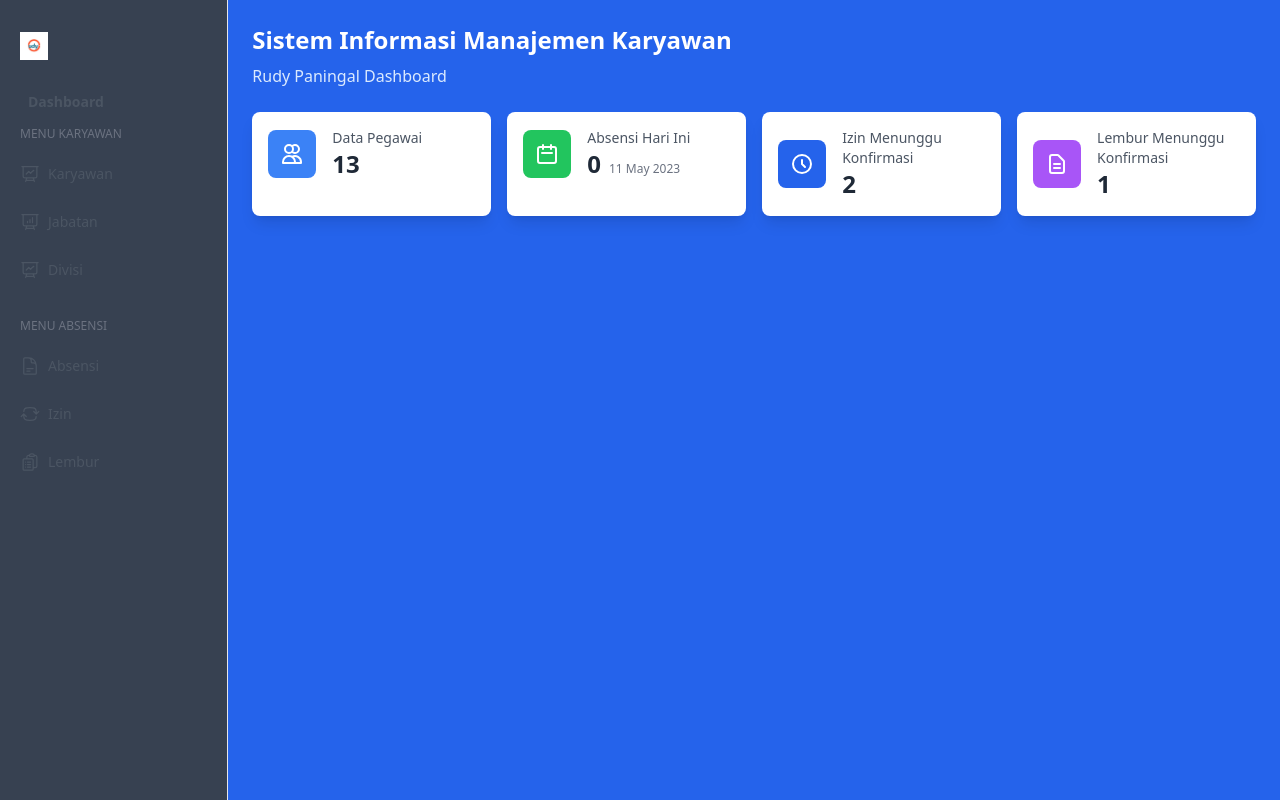
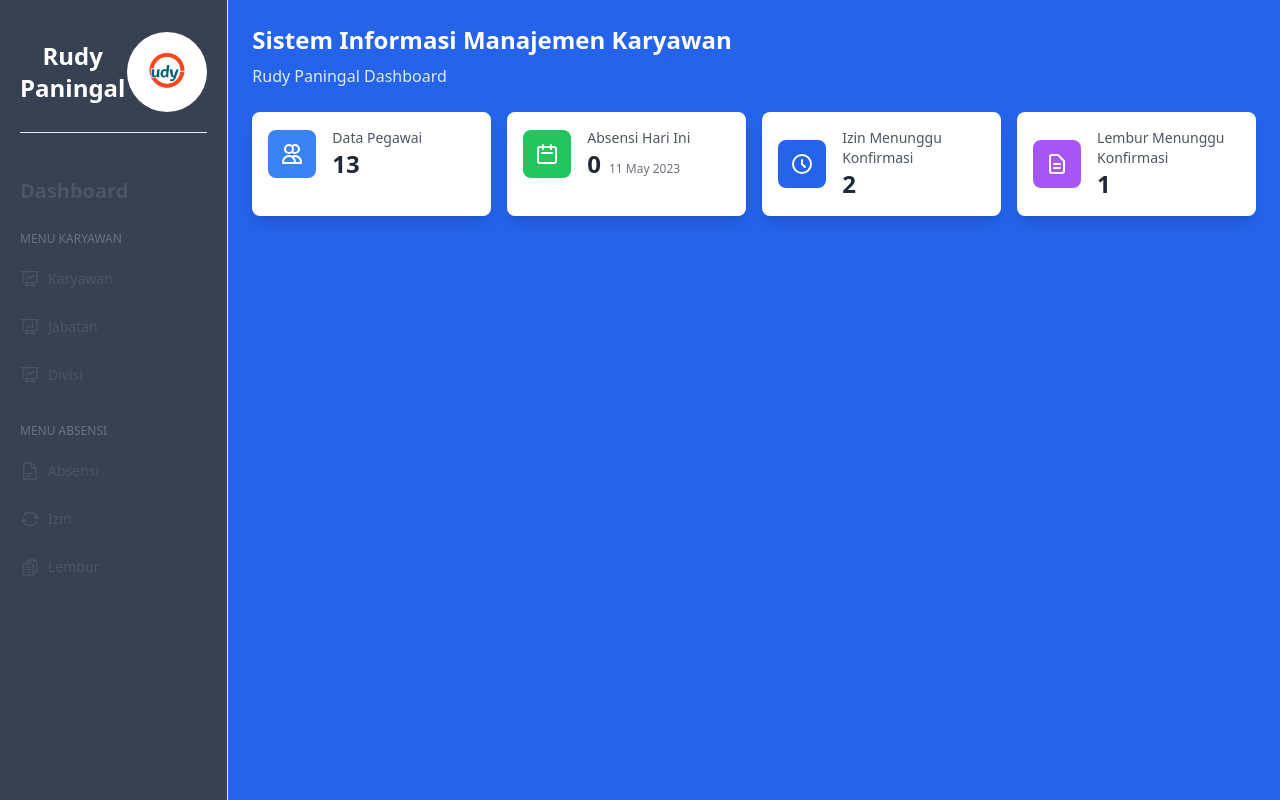
Before and after one commit to ruddypp/uts-pemweb, a website: page public/index.html in a window 1280 px wide. Drawn offline with nearby package versions, Linux system fonts and the light colour scheme.

Commit message:
maintenance

```diff
--- a/public/index.html
+++ b/public/index.html
@@ -12,15 +12,17 @@
 <div class="flex">
 
     <aside class="flex flex-col w-64 h-screen px-5 py-8 overflow-y-auto bg-gray-700 border-r rtl:border-r-0 rtl:border-l dark:bg-gray-900 dark:border-gray-700">
-        <a href="#">
-            <img class="w-auto h-7" src="./assets/img/logor.jpg" alt="">
+        <a href="#" class="flex flex-row-reverse justify-between">
+            <img class="w-20 h-20 rounded-full flex items-center" src="./assets/img/logor.jpg" alt="">
+            <h1 class="text-white text-2xl font-semibold flex flex-col items-center justify-center">Rudy<span>Paningal</span></h1>
         </a>
+        <hr class="mt-5">
         <div class="flex flex-col justify-between flex-1 mt-6">
             <nav class="-mx-3 space-y-6 ">
                 <div class="space-y-3 ">
 
                     <a class="flex items-center px-3 py-2 text-gray-600 transition-colors duration-300 transform rounded-lg dark:text-gray-200 hover:bg-gray-100 dark:hover:bg-gray-800 dark:hover:text-gray-200 hover:text-gray-700" href="../index.html">
-                        <span class="mx-2 text-sm font-bold">Dashboard</span>
+                        <span class="text-xl pt-3 pb-3 font-bold">Dashboard</span>
                     </a>
 
                     <label class="px-3 text-xs text-gray-500 uppercase dark:text-gray-400">Menu Karyawan</label>
@@ -33,7 +35,7 @@
                         <span class="mx-2 text-sm font-medium">Karyawan</span>
                     </a>
 
-                    <a class="flex items-center px-3 py-2 text-gray-600 transition-colors duration-300 transform rounded-lg dark:text-gray-200 hover:bg-gray-100 dark:hover:bg-gray-800 dark:hover:text-gray-200 hover:text-gray-700" href="../jabatan-page/index.html">
+                    <a class="flex items-center px-3 py-2 text-gray-600 transition-colors duration-300 transform rounded-lg dark:text-gray-200 hover:bg-gray-100 dark:hover:bg-gray-800 dark:hover:text-gray-200 hover:text-gray-700" href="./jabatan-page/index.html">
                         <svg xmlns="http://www.w3.org/2000/svg" fill="none" viewBox="0 0 24 24" stroke-width="1.5" stroke="currentColor" class="w-5 h-5">
                             <path stroke-linecap="round" stroke-linejoin="round" d="M3.75 3v11.25A2.25 2.25 0 006 16.5h2.25M3.75 3h-1.5m1.5 0h16.5m0 0h1.5m-1.5 0v11.25A2.25 2.25 0 0118 16.5h-2.25m-7.5 0h7.5m-7.5 0l-1 3m8.5-3l1 3m0 0l.5 1.5m-.5-1.5h-9.5m0 0l-.5 1.5M9 11.25v1.5M12 9v3.75m3-6v6" />
                         </svg>
@@ -41,7 +43,7 @@
                         <span class="mx-2 text-sm font-medium">Jabatan</span>
                     </a>
 
-                    <a class="flex items-center px-3 py-2 text-gray-600 transition-colors duration-300 transform rounded-lg dark:text-gray-200 hover:bg-gray-100 dark:hover:bg-gray-800 dark:hover:text-gray-200 hover:text-gray-700" href="../divisi-page/index.html">
+                    <a class="flex items-center px-3 py-2 text-gray-600 transition-colors duration-300 transform rounded-lg dark:text-gray-200 hover:bg-gray-100 dark:hover:bg-gray-800 dark:hover:text-gray-200 hover:text-gray-700" href="./divisi-page/index.html">
                         <svg xmlns="http://www.w3.org/2000/svg" fill="none" viewBox="0 0 24 24" stroke-width="1.5" stroke="currentColor" class="w-5 h-5">
                             <path stroke-linecap="round" stroke-linejoin="round" d="M3.75 3v11.25A2.25 2.25 0 006 16.5h2.25M3.75 3h-1.5m1.5 0h16.5m0 0h1.5m-1.5 0v11.25A2.25 2.25 0 0118 16.5h-2.25m-7.5 0h7.5m-7.5 0l-1 3m8.5-3l1 3m0 0l.5 1.5m-.5-1.5h-9.5m0 0l-.5 1.5m.75-9l3-3 2.148 2.148A12.061 12.061 0 0116.5 7.605" />
                         </svg>
@@ -53,7 +55,7 @@
                 <div class="space-y-3 ">
                     <label class="px-3 text-xs text-gray-500 uppercase dark:text-gray-400">Menu Absensi</label>
 
-                    <a class="flex items-center px-3 py-2 text-gray-600 transition-colors duration-300 transform rounded-lg dark:text-gray-200 hover:bg-gray-100 dark:hover:bg-gray-800 dark:hover:text-gray-200 hover:text-gray-700" href="../absensi-page/index.html">
+                    <a class="flex items-center px-3 py-2 text-gray-600 transition-colors duration-300 transform rounded-lg dark:text-gray-200 hover:bg-gray-100 dark:hover:bg-gray-800 dark:hover:text-gray-200 hover:text-gray-700" href="./absensi-page/index.html">
                         <svg xmlns="http://www.w3.org/2000/svg" fill="none" viewBox="0 0 24 24" stroke-width="1.5" stroke="currentColor" class="w-5 h-5">
                             <path stroke-linecap="round" stroke-linejoin="round" d="M19.5 14.25v-2.625a3.375 3.375 0 00-3.375-3.375h-1.5A1.125 1.125 0 0113.5 7.125v-1.5a3.375 3.375 0 00-3.375-3.375H8.25m0 12.75h7.5m-7.5 3H12M10.5 2.25H5.625c-.621 0-1.125.504-1.125 1.125v17.25c0 .621.504 1.125 1.125 1.125h12.75c.621 0 1.125-.504 1.125-1.125V11.25a9 9 0 00-9-9z" />
                         </svg>
@@ -61,7 +63,7 @@
                         <span class="mx-2 text-sm font-medium">Absensi</span>
                     </a>
 
-                    <a class="flex items-center px-3 py-2 text-gray-600 transition-colors duration-300 transform rounded-lg dark:text-gray-200 hover:bg-gray-100 dark:hover:bg-gray-800 dark:hover:text-gray-200 hover:text-gray-700" href="../izin-page/index.html">
+                    <a class="flex items-center px-3 py-2 text-gray-600 transition-colors duration-300 transform rounded-lg dark:text-gray-200 hover:bg-gray-100 dark:hover:bg-gray-800 dark:hover:text-gray-200 hover:text-gray-700" href="./izin-page/index.html">
                         <svg xmlns="http://www.w3.org/2000/svg" fill="none" viewBox="0 0 24 24" stroke-width="1.5" stroke="currentColor" class="w-5 h-5">
                             <path stroke-linecap="round" stroke-linejoin="round" d="M19.5 12c0-1.232-.046-2.453-.138-3.662a4.006 4.006 0 00-3.7-3.7 48.678 48.678 0 00-7.324 0 4.006 4.006 0 00-3.7 3.7c-.017.22-.032.441-.046.662M19.5 12l3-3m-3 3l-3-3m-12 3c0 1.232.046 2.453.138 3.662a4.006 4.006 0 003.7 3.7 48.656 48.656 0 007.324 0 4.006 4.006 0 003.7-3.7c.017-.22.032-.441.046-.662M4.5 12l3 3m-3-3l-3 3" />
                         </svg>
@@ -69,7 +71,7 @@
                         <span class="mx-2 text-sm font-medium">Izin</span>
                     </a>
 
-                    <a class="flex items-center px-3 py-2 text-gray-600 transition-colors duration-300 transform rounded-lg dark:text-gray-200 hover:bg-gray-100 dark:hover:bg-gray-800 dark:hover:text-gray-200 hover:text-gray-700" href="../lembur-page/index.html">
+                    <a class="flex items-center px-3 py-2 text-gray-600 transition-colors duration-300 transform rounded-lg dark:text-gray-200 hover:bg-gray-100 dark:hover:bg-gray-800 dark:hover:text-gray-200 hover:text-gray-700" href="./lembur-page/index.html">
                         <svg xmlns="http://www.w3.org/2000/svg" fill="none" viewBox="0 0 24 24" stroke-width="1.5" stroke="currentColor" class="w-5 h-5">
                             <path stroke-linecap="round" stroke-linejoin="round" d="M9 12h3.75M9 15h3.75M9 18h3.75m3 .75H18a2.25 2.25 0 002.25-2.25V6.108c0-1.135-.845-2.098-1.976-2.192a48.424 48.424 0 00-1.123-.08m-5.801 0c-.065.21-.1.433-.1.664 0 .414.336.75.75.75h4.5a.75.75 0 00.75-.75 2.25 2.25 0 00-.1-.664m-5.8 0A2.251 2.251 0 0113.5 2.25H15c1.012 0 1.867.668 2.15 1.586m-5.8 0c-.376.023-.75.05-1.124.08C9.095 4.01 8.25 4.973 8.25 6.108V8.25m0 0H4.875c-.621 0-1.125.504-1.125 1.125v11.25c0 .621.504 1.125 1.125 1.125h9.75c.621 0 1.125-.504 1.125-1.125V9.375c0-.621-.504-1.125-1.125-1.125H8.25zM6.75 12h.008v.008H6.75V12zm0 3h.008v.008H6.75V15zm0 3h.008v.008H6.75V18z" />
                         </svg>
```
